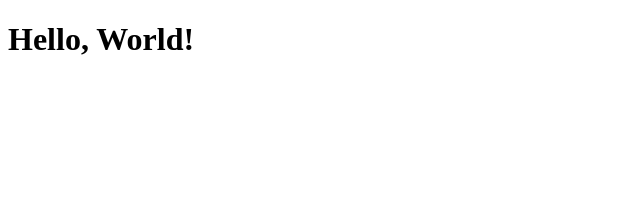
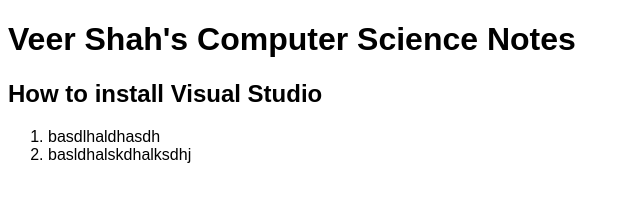
Before and after one commit to veershah313/veershah313.github.io, a plain HTML site: page index.html in a window 1280 px wide. Shown: the whole page, without its empty margins (0-640 px from the left). Drawn offline with Linux system fonts and the light colour scheme.

Commit message:
Adding some updates for the homepage

```diff
--- a/index.html
+++ b/index.html
@@ -1,11 +1,19 @@
 <!DOCTYPE html>
+<html lang="en">
+<head>
+    <link rel="stylesheet" href="style.css">
+    <meta charset="UTF-8">
+    <meta name="viewport" content="width=device-width, initial-scale=1.0">
+    <title>Veer Shah's Homepage</title>
+    </head>
+<body>
+    <h1>Veer Shah's Computer Science Notes</h1>
 
-<html lang="en" xmlns="http://www.w3.org/1999/xhtml">
-<head>
-    <meta charset="utf-8" />
-    <title>veershah313 homepage</title>
-</head>
-<body>
-<h1>Hello, World!</h1>
+    <h2>How to install Visual Studio</h2>
+
+    <ol>
+        <li>basdlhaldhasdh</li>
+        <li>basldhalskdhalksdhj</li>
+    </ol>
 </body>
 </html>
--- /dev/null
+++ b/style.css
@@ -0,0 +1,3 @@
+html, body {
+    font-family: sans-serif;
+}
```
